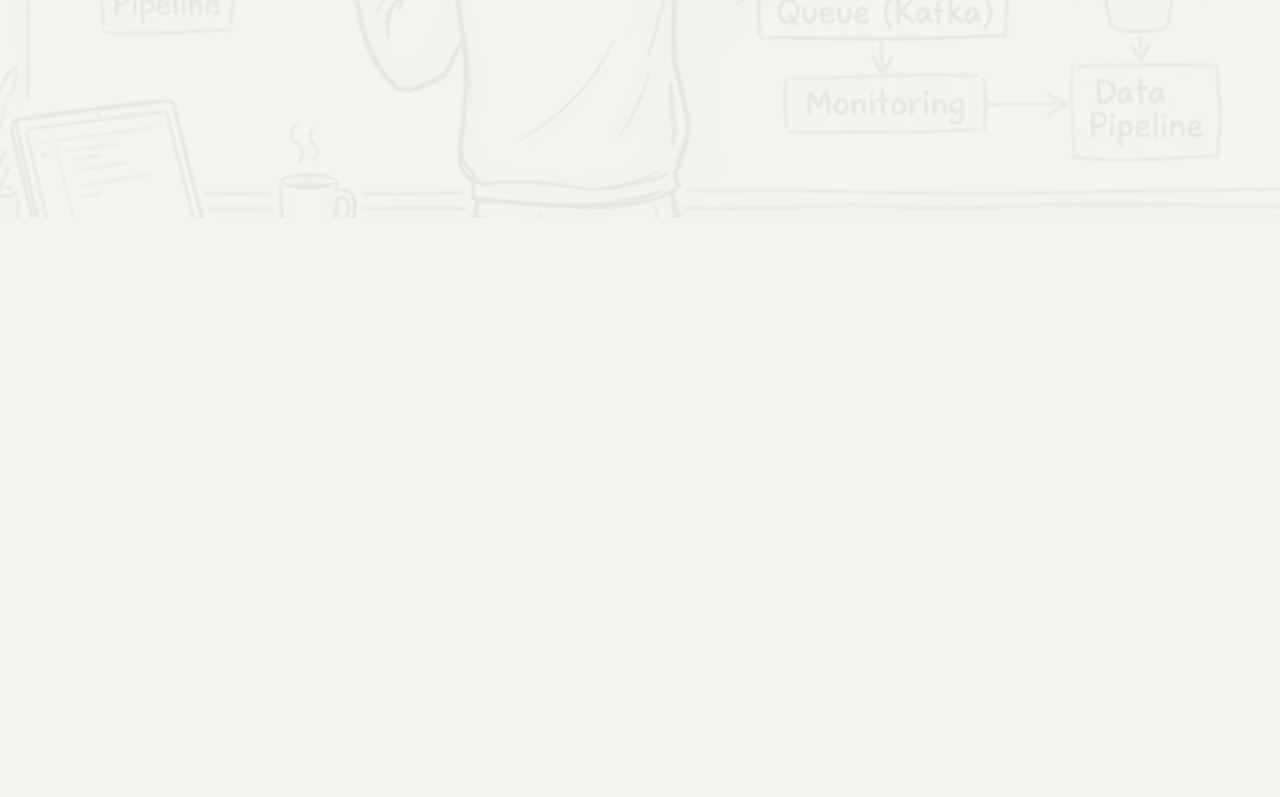
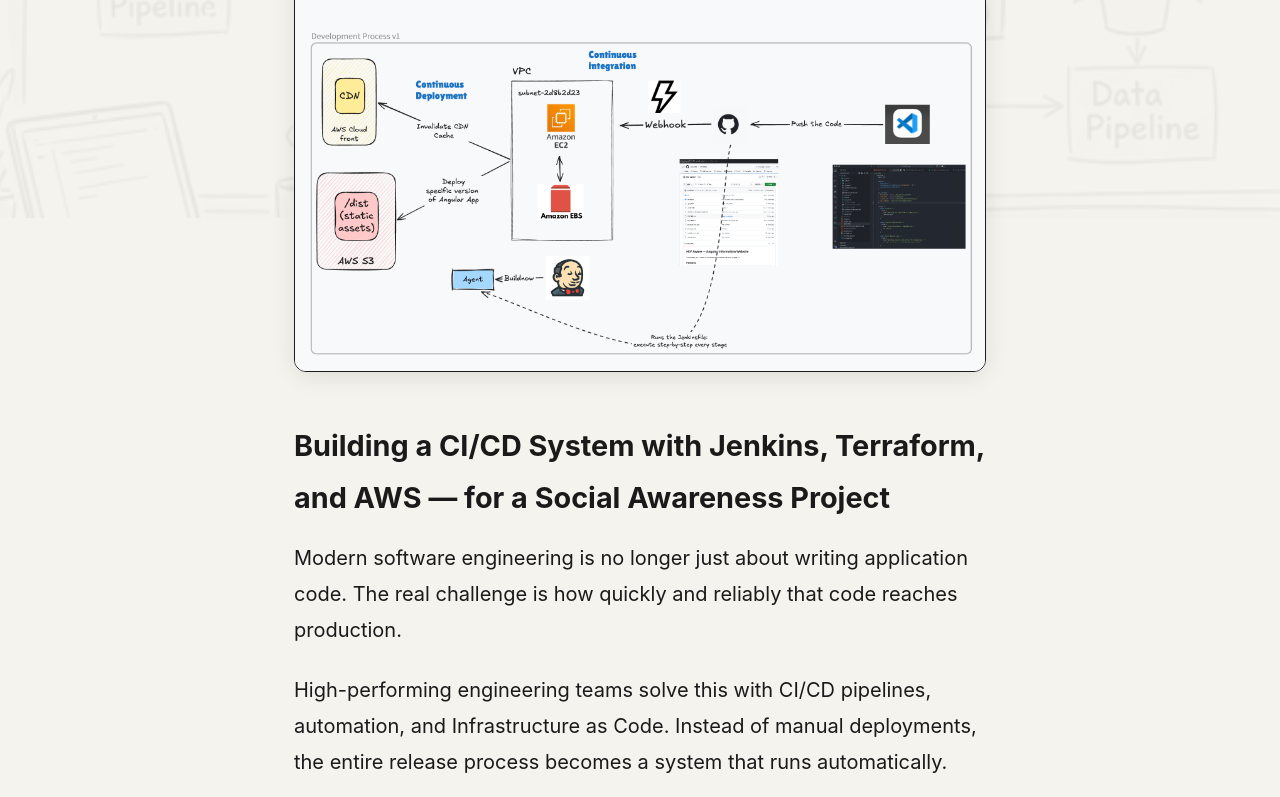
Before and after one commit to tsabunkar/portfolio, a React (Vite) app: page /article/hiv-awareness-website in a window 1280 px wide. Shown: the part 582-1379 px from the top of the page. Before the commit the page ends 800 px from the top, so only its background shows below. Built offline with nearby package versions, Linux system fonts and the light colour scheme.

Commit message:
new article on hiv

```diff
--- a/src/data/articles.js
+++ b/src/data/articles.js
@@ -4,7 +4,7 @@
     slug: "localhost-to-aws",
     title:
       "From Localhost to Live on AWS: How I Deployed My React Portfolio the Right Way",
-    date: "March 2026",
+    date: "Feb 2026",
     author: "Tejas Sabunkar",
     readTime: "6 min read",
     heroImage: "/assets/aws_architecture_diagram_hero.png",
@@ -225,4 +225,263 @@
 
             <p><strong>#AWS #ReactJS #Terraform #CloudArchitecture #DevOps #SolutionsArchitect #InfrastructureAsCode #CloudFront #Route53</strong></p>`,
   },
+  {
+    slug: "hiv-awareness-website",
+    title:
+      "From Git Push to Global Impact: Engineering an HIV Awareness Platform",
+    date: "March 2026",
+    author: "Tejas Sabunkar",
+    readTime: "4 min read",
+    heroImage: "/assets/hiv-awareness.png",
+    content: `<h2>Building a CI/CD System with Jenkins, Terraform, and AWS — for a Social Awareness Project</h2>
+            <p>
+            Modern software engineering is no longer just about writing application code. The real challenge is how quickly and reliably that code reaches production.
+            </p>
+
+            <p>
+            High-performing engineering teams solve this with CI/CD pipelines, automation, and Infrastructure as Code. Instead of manual deployments, the entire release process becomes a system that runs automatically.
+            </p>
+
+            <p>
+            In this project, I built a production-style CI/CD architecture where pushing code triggers a full deployment pipeline — building an Angular application and publishing it live on the internet.
+            </p>
+
+            <p><strong>But this project has another purpose.</strong></p>
+
+            <p>
+            The website was created to spread awareness about HIV and contribute toward reducing stigma through accessible information. Technology is powerful not only for building products, but also for sharing knowledge and driving social awareness.
+            </p>
+
+            <p>
+            The solution integrates GitHub, Jenkins, Terraform, and scalable infrastructure from Amazon Web Services.
+            </p>
+
+            <p>Live site: <a href="https://d59s5g9yk2nky.cloudfront.net/" target="_blank" rel="noopener noreferrer">https://d59s5g9yk2nky.cloudfront.net/</a></p>
+            <div class="video-container">
+              <iframe width="560" height="315" src="https://www.youtube.com/embed/aMh91uK5pYk?si=2MziiL5XbAQ4e9kI" title="YouTube video player" frameborder="0" allow="accelerometer; autoplay; clipboard-write; encrypted-media; gyroscope; picture-in-picture; web-share" referrerpolicy="strict-origin-when-cross-origin" allowfullscreen></iframe>
+            </div>
+            <hr />
+
+            <h2>The Problem with Traditional Deployments</h2>
+
+            <p>Not long ago, deployments often looked like this:</p>
+
+            <ul>
+            <li>Build the application locally</li>
+            <li>Upload files manually to servers</li>
+            <li>Restart services</li>
+            <li>Clear caches manually</li>
+            </ul>
+
+            <p>This approach creates several challenges:</p>
+
+            <ul>
+            <li>High chances of human error</li>
+            <li>Inconsistent environments</li>
+            <li>Slow release cycles</li>
+            <li>Difficult rollbacks</li>
+            </ul>
+
+            <p>
+            Modern DevOps practices aim to remove manual steps entirely.
+            </p>
+
+            <p><strong>A developer pushes code → the system builds and deploys automatically.</strong></p>
+
+            <hr>
+
+            <h2>The Architecture Behind the System</h2>
+
+            <p>
+            The CI/CD pipeline connects multiple cloud components that automate the entire delivery process.
+            </p>
+
+            <h3>Source Control</h3>
+            <ul>
+            <li>Application code lives in GitHub</li>
+            <li>Developers push changes through Git</li>
+            </ul>
+
+            <h3>CI/CD Automation</h3>
+            <ul>
+            <li>Jenkins acts as the pipeline engine</li>
+            <li>Automatically builds and deploys the application</li>
+            </ul>
+
+            <h3>Compute Infrastructure</h3>
+            <ul>
+            <li>Jenkins runs on an instance hosted on Amazon EC2</li>
+            <li>Persistent storage is provided by Amazon Elastic Block Store</li>
+            </ul>
+
+            <h3>Application Hosting</h3>
+            <ul>
+            <li>Static build artifacts are deployed to Amazon S3</li>
+            </ul>
+
+            <h3>Global Content Delivery</h3>
+            <ul>
+            <li>The website is delivered worldwide through Amazon CloudFront</li>
+            </ul>
+
+            <p>
+            This architecture is widely used for modern frontend deployments at scale.
+            </p>
+
+            <hr>
+
+            <h2>What Actually Happens After a Code Push</h2>
+
+            <p>
+            Once the system is configured, the deployment pipeline becomes completely automated.
+            </p>
+
+            <p><strong>A developer simply runs:</strong></p>
+
+            <pre><code>git push origin main</code></pre>
+
+            <p>Behind the scenes, several automated processes begin:</p>
+
+            <ul>
+            <li>GitHub sends a webhook event</li>
+            <li>Jenkins triggers the CI/CD pipeline</li>
+            <li>The Angular application is built automatically</li>
+            <li>Build artifacts are uploaded to Amazon S3</li>
+            <li>Amazon CloudFront cache is invalidated</li>
+            <li>The updated website becomes live globally</li>
+            </ul>
+
+            <p>
+            A single code push now triggers an end-to-end automated deployment.
+            </p>
+
+            <hr>
+
+            <h2>Infrastructure as Code Changes Everything</h2>
+
+            <p>
+            A major part of this architecture relies on Infrastructure as Code, implemented using Terraform.
+            </p>
+
+            <p>
+            Instead of manually provisioning servers and networking components, the entire infrastructure stack is defined through configuration files.
+            </p>
+
+            <p>This introduces powerful engineering benefits:</p>
+
+            <ul>
+            <li>Infrastructure becomes version-controlled</li>
+            <li>Environments can be recreated instantly</li>
+            <li>Deployments remain consistent across environments</li>
+            <li>Broken environments can be rebuilt in minutes</li>
+            </ul>
+
+            <p>
+            This approach reflects how modern platform teams manage cloud infrastructure.
+            </p>
+
+            <hr>
+
+            <h2>Cloud Optimization in Practice</h2>
+
+            <p>
+            Another important aspect of cloud architecture is cost optimization.
+            </p>
+
+            <p>
+            During development, the Jenkins server running on Amazon EC2 initially used a <strong>t3.medium</strong> instance.
+            </p>
+
+            <p>
+            After evaluating the workload, the instance was resized to <strong>t3.small</strong>. The pipeline continued to perform efficiently while reducing infrastructure cost.
+            </p>
+
+            <p><strong>Always right-size resources based on actual workload needs.</strong></p>
+
+            <p>
+            Small infrastructure optimizations can significantly improve long-term cost efficiency.
+            </p>
+
+            <hr>
+
+            <h2>Real DevOps Engineering</h2>
+
+            <p>
+            Building automated systems rarely works perfectly on the first attempt.
+            </p>
+
+            <p>
+            Like most real-world DevOps projects, this system required multiple iterations to stabilize.
+            </p>
+
+            <p>Common engineering tasks included:</p>
+
+            <ul>
+            <li>Debugging Terraform configurations</li>
+            <li>Rebuilding infrastructure environments</li>
+            <li>Fixing Jenkins pipeline issues</li>
+            <li>Validating the end-to-end deployment flow</li>
+            </ul>
+
+            <p>
+            These challenges are part of the real DevOps workflow — systems improve through testing, debugging, and continuous refinement.
+            </p>
+
+            <hr>
+
+            <h2>Technologies Used</h2>
+
+            <ul>
+            <li>Angular – Frontend application</li>
+            <li>Jenkins – CI/CD automation</li>
+            <li>Terraform – Infrastructure as Code</li>
+            <li>GitHub – Source code management</li>
+            <li>Amazon EC2 – Compute infrastructure</li>
+            <li>Amazon S3 – Static website hosting</li>
+            <li>Amazon CloudFront – Global CDN delivery</li>
+            </ul>
+
+            <p>
+            Together they create a complete automated deployment ecosystem.
+            </p>
+
+            <hr>
+
+            <h2>Technology with Purpose</h2>
+
+            <p>
+            While the architecture demonstrates DevOps practices, the purpose of the project is equally important.
+            </p>
+
+            <p>
+            The website was built to share information and encourage open conversation about HIV, helping reduce misinformation and stigma.
+            </p>
+
+            <p>
+            Technology often focuses on scale and efficiency — but it can also play a role in spreading awareness and making information accessible.
+            </p>
+
+            <p>
+            Sometimes the most meaningful projects are not just about building systems, but about using engineering skills to support social impact.
+            </p>
+
+            <hr>
+
+            <h2>Final Thoughts</h2>
+
+            <p>
+            The goal of modern engineering is not just writing software — it is building systems that deliver software automatically and reliably.
+            </p>
+
+            <p>
+            By combining Jenkins pipelines, Infrastructure as Code using Terraform, and scalable services from Amazon Web Services, developers can create powerful automation workflows.
+            </p>
+
+            <p>
+            And in this case, that automation helps support a simple mission:
+            </p>
+
+            <p><strong>Using technology to share knowledge and reduce stigma around HIV.</strong> 🚀</p>
+            `,
+  },
 ];
--- a/src/data/footprint.js
+++ b/src/data/footprint.js
@@ -35,8 +35,16 @@
     title:
       "From Localhost to Live on AWS: How I Deployed My React Portfolio the Right Way",
     reads: "1.5K reads",
+    date: "Feb 2026",
+    url: "/article/localhost-to-aws",
+    internal: true,
+  },
+  {
+    slug: "hiv-awareness-website",
+    title: "From git push to Global Deployment",
+    reads: "1K reads",
     date: "March 2026",
-    url: "/article/localhost-to-aws",
+    url: "/article/hiv-awareness-website",
     internal: true,
   },
 ];
```
Also changed, not shown: public/assets/hiv-awareness.png (added).
